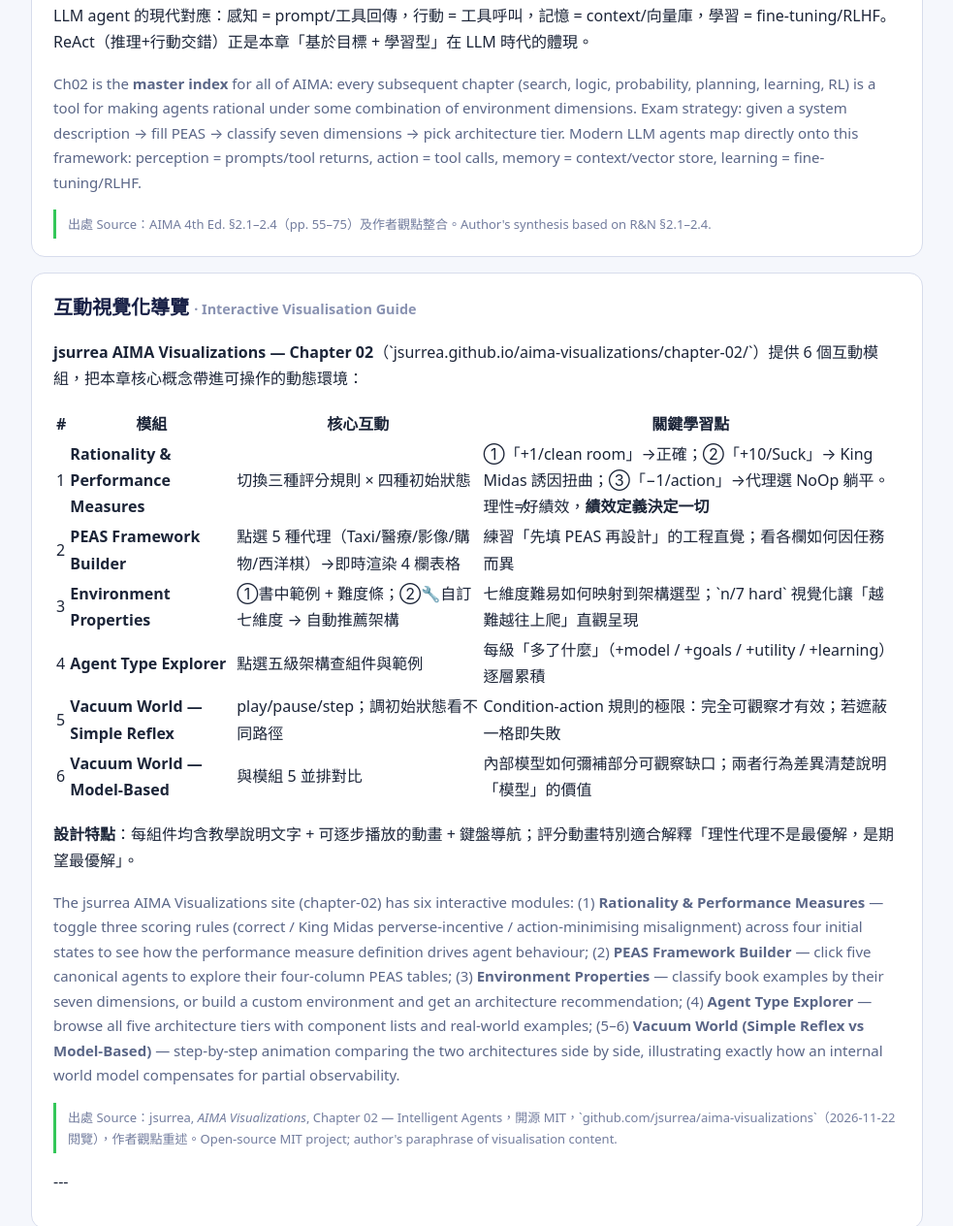
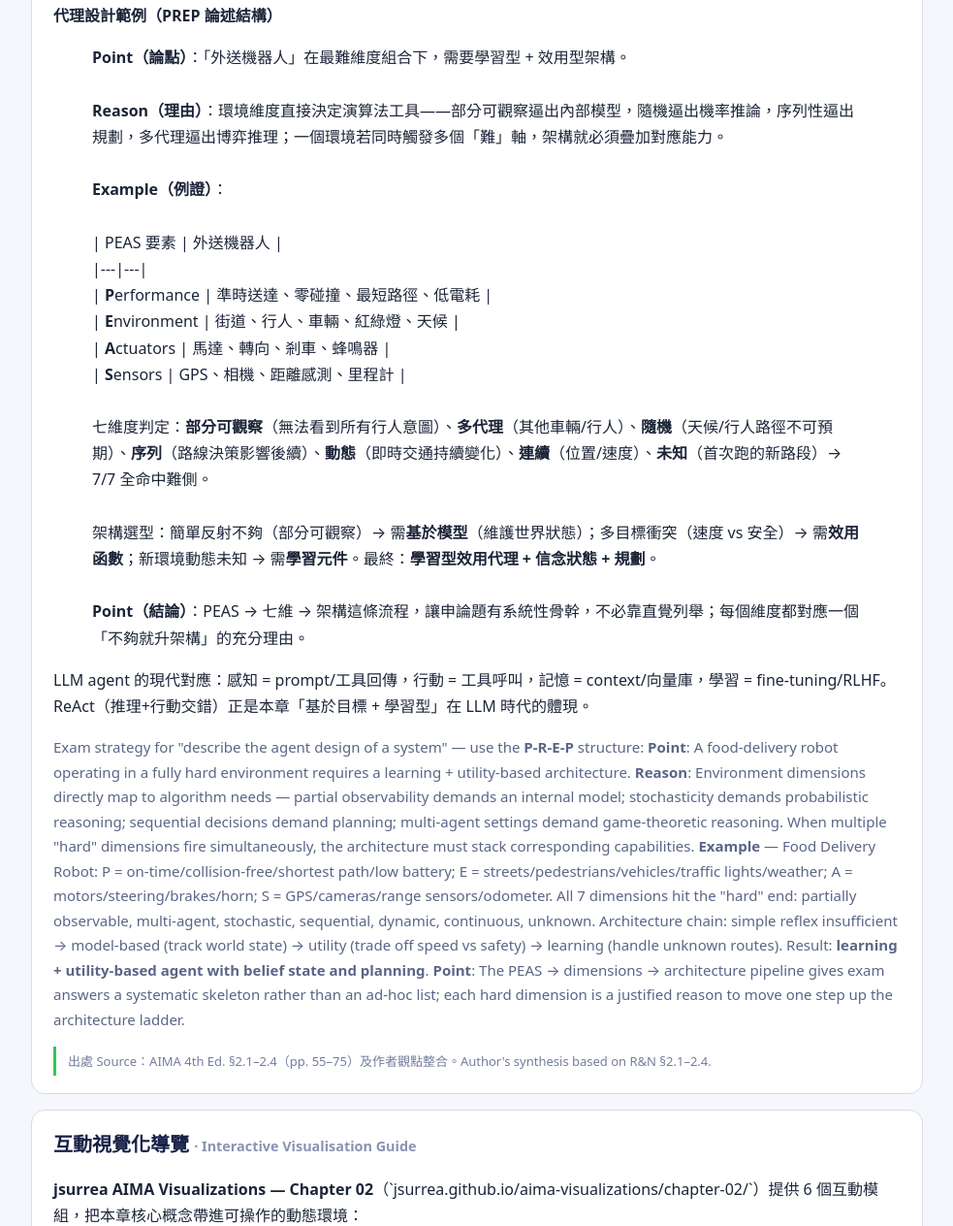
Before and after one commit to mcwemw/acrobuster-lessons, a plain HTML site: page lessons/57-aima-ch02-intelligent-agents.html in a window 1280 px wide. Shown: the part 2566-3830 px from the top of the page at 97% size, without its empty margins (148-1131 px from the left). Drawn offline with Linux system fonts and the light colour scheme.

Commit message:
feat(lessons): add PREP agent design example to card #57
外送機器人 PEAS + 七維度判定 + 架構選型鏈（簡單反射→模型→效用→學習型）
Add P-R-E-P exam essay structure for "describe an agent design" questions.

Co-Authored-By: Claude Sonnet 4.6 <noreply@anthropic.com>

```diff
--- a/lessons/57-aima-ch02-intelligent-agents.html
+++ b/lessons/57-aima-ch02-intelligent-agents.html
@@ -81,8 +81,18 @@
       <h2>為什麼重要 <span class="en">· Why it matters</span></h2>
       <p>AIMA Ch02 是整本書的<strong>全景索引</strong>：後面每一章（搜尋、邏輯、機率、規劃、學習、強化學習）都是「讓代理在某種環境維度組合下理性行動」的工具。</p>
       <p>考試策略：遇到「描述某系統的代理設計」→先填 PEAS → 判定七維度 → 由難易選架構。部分可觀察 + 隨機 → 信念狀態 / MDP；多代理 → 對抗搜尋/機制設計。</p>
+      <p><strong>代理設計範例（PREP 論述結構）</strong></p>
+      <blockquote><strong>Point（論點）</strong>：「外送機器人」在最難維度組合下，需要學習型 + 效用型架構。<br><br><strong>Reason（理由）</strong>：環境維度直接決定演算法工具——部分可觀察逼出內部模型，隨機逼出機率推論，序列性逼出規劃，多代理逼出博弈推理；一個環境若同時觸發多個「難」軸，架構就必須疊加對應能力。<br><br><strong>Example（例證）</strong>：<br><br>| PEAS 要素 | 外送機器人 |<br>|---|---|<br>| <strong>P</strong>erformance | 準時送達、零碰撞、最短路徑、低電耗 |<br>| <strong>E</strong>nvironment | 街道、行人、車輛、紅綠燈、天候 |<br>| <strong>A</strong>ctuators | 馬達、轉向、剎車、蜂鳴器 |<br>| <strong>S</strong>ensors | GPS、相機、距離感測、里程計 |<br><br>七維度判定：<strong>部分可觀察</strong>（無法看到所有行人意圖）、<strong>多代理</strong>（其他車輛/行人）、<strong>隨機</strong>（天候/行人路徑不可預期）、<strong>序列</strong>（路線決策影響後續）、<strong>動態</strong>（即時交通持續變化）、<strong>連續</strong>（位置/速度）、<strong>未知</strong>（首次跑的新路段）→ 7/7 全命中難側。<br><br>架構選型：簡單反射不夠（部分可觀察）→ 需<strong>基於模型</strong>（維護世界狀態）；多目標衝突（速度 vs 安全）→ 需<strong>效用函數</strong>；新環境動態未知 → 需<strong>學習元件</strong>。最終：<strong>學習型效用代理 + 信念狀態 + 規劃</strong>。<br><br><strong>Point（結論）</strong>：PEAS → 七維 → 架構這條流程，讓申論題有系統性骨幹，不必靠直覺列舉；每個維度都對應一個「不夠就升架構」的充分理由。</blockquote>
       <p>LLM agent 的現代對應：感知 = prompt/工具回傳，行動 = 工具呼叫，記憶 = context/向量庫，學習 = fine-tuning/RLHF。ReAct（推理+行動交錯）正是本章「基於目標 + 學習型」在 LLM 時代的體現。</p>
-      <p class="en">Ch02 is the <strong>master index</strong> for all of AIMA: every subsequent chapter (search, logic, probability, planning, learning, RL) is a tool for making agents rational under some combination of environment dimensions. Exam strategy: given a system description → fill PEAS → classify seven dimensions → pick architecture tier. Modern LLM agents map directly onto this framework: perception = prompts/tool returns, action = tool calls, memory = context/vector store, learning = fine-tuning/RLHF.</p>
+      <p class="en">Exam strategy for "describe the agent design of a system" — use the <strong>P-R-E-P</strong> structure:
+
+<strong>Point</strong>: A food-delivery robot operating in a fully hard environment requires a learning + utility-based architecture.
+
+<strong>Reason</strong>: Environment dimensions directly map to algorithm needs — partial observability demands an internal model; stochasticity demands probabilistic reasoning; sequential decisions demand planning; multi-agent settings demand game-theoretic reasoning. When multiple "hard" dimensions fire simultaneously, the architecture must stack corresponding capabilities.
+
+<strong>Example</strong> — Food Delivery Robot: P = on-time/collision-free/shortest path/low battery; E = streets/pedestrians/vehicles/traffic lights/weather; A = motors/steering/brakes/horn; S = GPS/cameras/range sensors/odometer. All 7 dimensions hit the "hard" end: partially observable, multi-agent, stochastic, sequential, dynamic, continuous, unknown. Architecture chain: simple reflex insufficient → model-based (track world state) → utility (trade off speed vs safety) → learning (handle unknown routes). Result: <strong>learning + utility-based agent with belief state and planning</strong>.
+
+<strong>Point</strong>: The PEAS → dimensions → architecture pipeline gives exam answers a systematic skeleton rather than an ad-hoc list; each hard dimension is a justified reason to move one step up the architecture ladder.</p>
       <div class="src">出處 Source：AIMA 4th Ed. §2.1–2.4（pp. 55–75）及作者觀點整合。Author's synthesis based on R&N §2.1–2.4.</div>
     </section>
 
```
Also changed, not shown: 1 other file.
